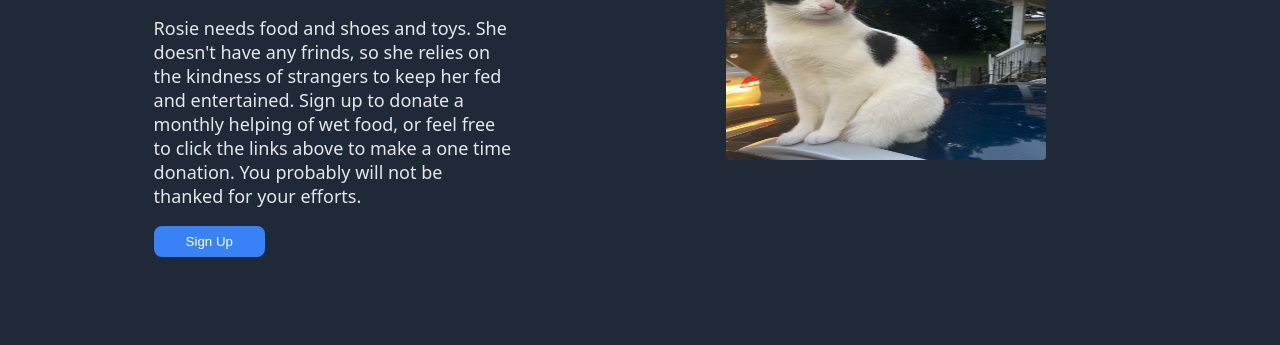
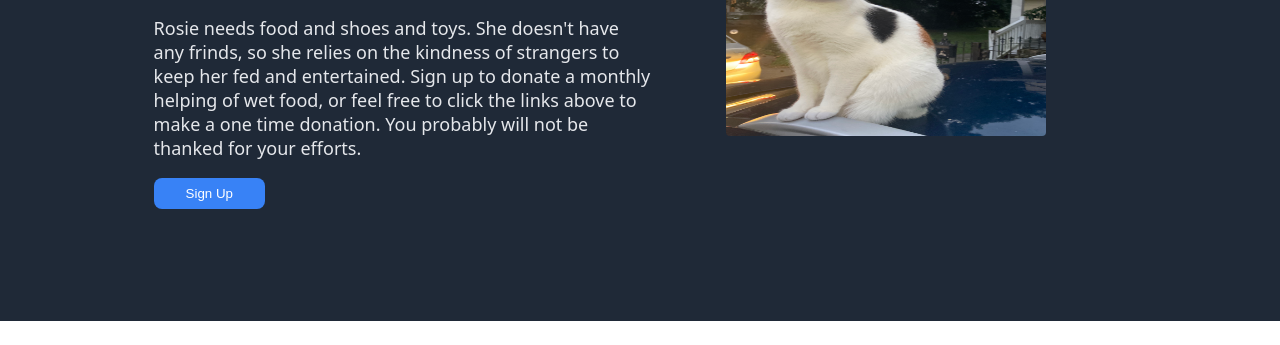
Before and after one commit to xunjezz/odin-landing-page, a plain HTML site: page index.html in a window 1280 px wide. Shown: the part 323-668 px from the top of the page. Drawn offline with Linux system fonts and the light colour scheme.

Commit message:
Fix main.CSS hero text

```diff
--- a/main-style.css
+++ b/main-style.css
@@ -84,7 +84,7 @@ a:active{ text-decoration: none;}
 }
 
 .about{
-    max-width:30em;
+    max-width:40em;
     word-wrap: normal;
 }
 
@@ -100,7 +100,7 @@ a:active{ text-decoration: none;}
 .hero p{
     font-size:18px;
     color: #E5E7EB;
-    width: 20em;
+    max-width:40em;
     display:flex;
     justify-content: space-between;
 }
```
